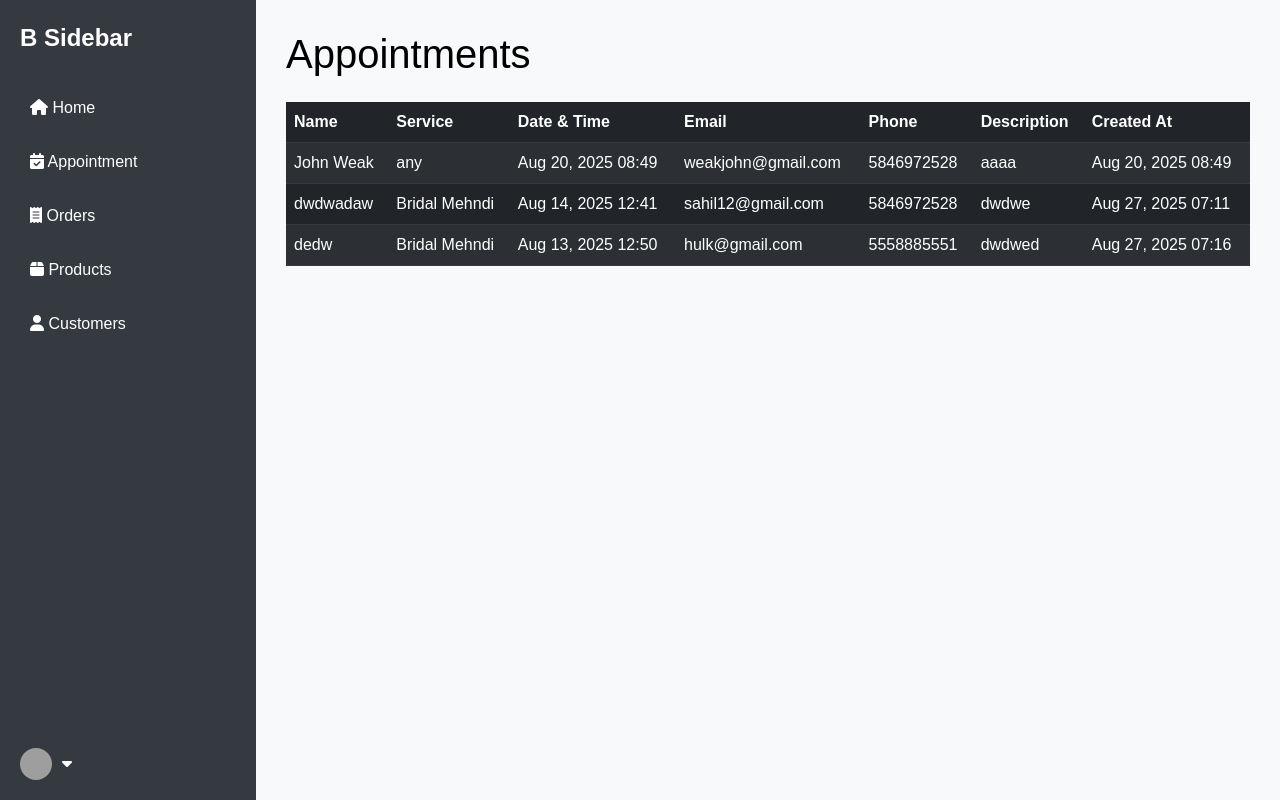
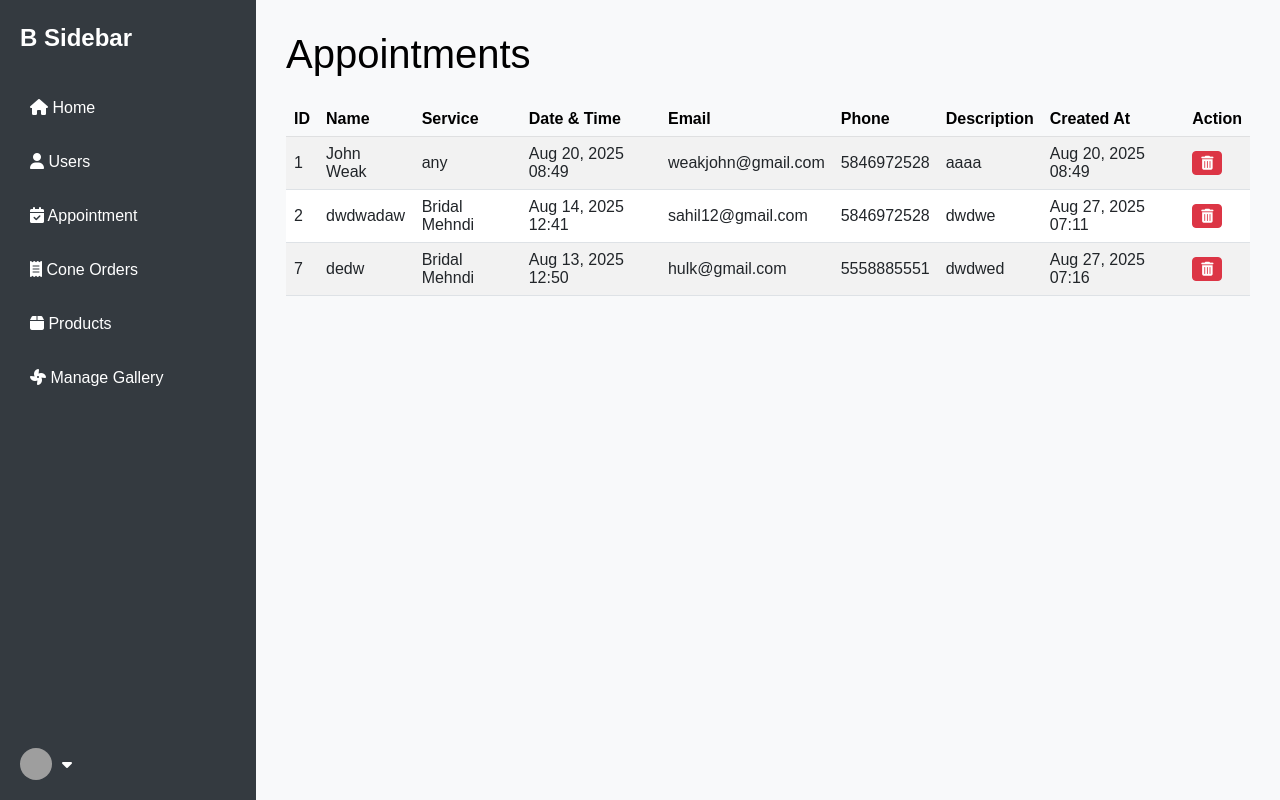
Before and after one commit to hey-akhil/collab_project, a Django app: page /Appointment_booking_list/ in a window 1280 px wide. Run offline with Django 5.2, Linux system fonts and the light colour scheme; data comes from the database, SQL or seed files in the repository; both versions use the stored data as it was after the commit; grey boxes are pictures that could not be loaded.

Commit message:
appoitment_book page updated

```diff
--- /dev/null
+++ b/ClientApp/static/css/admin_dashboard.css
@@ -0,0 +1,56 @@
+body {
+      margin: 0;
+      font-family: 'Poppins', sans-serif;
+      background-color: #f8f9fa;
+    }
+
+    .layout {
+      display: flex;
+      height: 100vh;
+    }
+
+    .sidebar {
+      width: 20%;
+      background-color: #343a40;
+      color: white;
+      display: flex;
+      flex-direction: column;
+      padding: 20px;
+    }
+
+    .sidebar .brand {
+      font-size: 24px;
+      font-weight: bold;
+      margin-bottom: 30px;
+    }
+
+    .sidebar nav a {
+      display: block;
+      color: white;
+      padding: 10px;
+      margin-bottom: 10px;
+      text-decoration: none;
+      border-radius: 4px;
+      transition: background 0.2s ease-in-out;
+    }
+
+    .sidebar nav a:hover, .sidebar nav a.active {
+      background-color: #495057;
+    }
+
+    .user-info {
+      margin-top: auto;
+      display: flex;
+      align-items: center;
+      gap: 10px;
+    }
+
+    .user-info img {
+      border-radius: 50%;
+    }
+
+    .main-content {
+      width: 80%;
+      padding: 30px;
+      overflow-y: auto;
+    }
--- a/ClientApp/templates/app/admin/Appointment_booking_list.html
+++ b/ClientApp/templates/app/admin/Appointment_booking_list.html
@@ -7,9 +7,10 @@
 <h1 class="mb-4 text-black">Appointments</h1>
 
 {% if bookings %}
-  <table class="table table-dark table-striped">
-    <thead>
+  <table class="table table-striped align-middle">
+    <thead class="table-light">
       <tr>
+        <th>ID</th>
         <th>Name</th>
         <th>Service</th>
         <th>Date & Time</th>
@@ -17,11 +18,13 @@
         <th>Phone</th>
         <th>Description</th>
         <th>Created At</th>
+        <th>Action</th>
       </tr>
     </thead>
     <tbody>
       {% for booking in bookings %}
         <tr>
+          <td>{{ booking.id }}</td>
           <td>{{ booking.name }}</td>
           <td>{{ booking.service }}</td>
           <td>{{ booking.datetime|date:"M d, Y H:i" }}</td>
@@ -29,6 +32,14 @@
           <td>{{ booking.phone }}</td>
           <td>{{ booking.description|default:"-" }}</td>
           <td>{{ booking.created_at|date:"M d, Y H:i" }}</td>
+          <td>
+            <form action="{% url 'delete_booking' booking.id %}" method="post" style="display:inline;">
+              {% csrf_token %}
+              <button type="submit" class="btn btn-sm btn-danger" onclick="return confirm('Delete this booking?');">
+                <i class="fas fa-trash-alt"></i>
+              </button>
+            </form>
+          </td>
         </tr>
       {% endfor %}
     </tbody>
--- a/ClientApp/templates/app/admin/admin.html
+++ b/ClientApp/templates/app/admin/admin.html
@@ -1,70 +1,11 @@
 {% load static %}
-<!DOCTYPE html>
 <html lang="en">
 <head>
   <meta charset="UTF-8">
   <title>{% block title %}Dashboard{% endblock %}</title>
   <link rel="stylesheet" href="https://cdnjs.cloudflare.com/ajax/libs/font-awesome/6.5.0/css/all.min.css">
   <link rel="stylesheet" href="https://cdn.jsdelivr.net/npm/bootstrap@5.3.0/dist/css/bootstrap.min.css">
-
-  <style>
-    body {
-      margin: 0;
-      font-family: 'Poppins', sans-serif;
-      background-color: #f8f9fa;
-    }
-
-    .layout {
-      display: flex;
-      height: 100vh;
-    }
-
-    .sidebar {
-      width: 20%;
-      background-color: #343a40;
-      color: white;
-      display: flex;
-      flex-direction: column;
-      padding: 20px;
-    }
-
-    .sidebar .brand {
-      font-size: 24px;
-      font-weight: bold;
-      margin-bottom: 30px;
-    }
-
-    .sidebar nav a {
-      display: block;
-      color: white;
-      padding: 10px;
-      margin-bottom: 10px;
-      text-decoration: none;
-      border-radius: 4px;
-      transition: background 0.2s ease-in-out;
-    }
-
-    .sidebar nav a:hover, .sidebar nav a.active {
-      background-color: #495057;
-    }
-
-    .user-info {
-      margin-top: auto;
-      display: flex;
-      align-items: center;
-      gap: 10px;
-    }
-
-    .user-info img {
-      border-radius: 50%;
-    }
-
-    .main-content {
-      width: 80%;
-      padding: 30px;
-      overflow-y: auto;
-    }
-  </style>
+  <link rel="stylesheet" href="{% static 'css/admin_dashboard.css' %}">
 </head>
 
 <body>
@@ -75,20 +16,23 @@
         <span class="logo">B</span> Sidebar
       </div>
       <nav>
-        <a href="{% url 'admin_dashboard' %}" class="{% if request.path == '/admin-page/' %}active{% endif %}">
+        <a href="{% url 'admin_dashboard' %}" class="{% if request.path == '/dashboard/' %}active{% endif %}">
           <i class="fas fa-home"></i> Home
+        </a>
+        <a href="#" class="{% if request.path == '/customers/' %}active{% endif %}">
+          <i class="fas fa-user"></i> Users
         </a>
         <a href="{% url 'Appointment_booking_list' %}" class="{% if request.path == '/appointments/' %}active{% endif %}">
           <i class="fas fa-calendar-check"></i> Appointment
         </a>
         <a href="#" class="{% if request.path == '/orders/' %}active{% endif %}">
-          <i class="fas fa-receipt"></i> Orders
+          <i class="fas fa-receipt"></i> Cone Orders
         </a>
         <a href="#" class="{% if request.path == '/products/' %}active{% endif %}">
           <i class="fas fa-box"></i> Products
         </a>
         <a href="#" class="{% if request.path == '/customers/' %}active{% endif %}">
-          <i class="fas fa-user"></i> Customers
+          <i class="fa-solid fa-fan"></i> Manage Gallery
         </a>
       </nav>
       <div class="user-info">
--- a/ClientApp/urls.py
+++ b/ClientApp/urls.py
@@ -16,5 +16,6 @@ urlpatterns = [
     path("order/", views.cone_order, name="order"),
     path("my-profile/", views.profile, name="profile"),
     path('dashboard/', views.admin_dashboard, name='admin_dashboard'),
-
+    path('appointments/', views.appointment_booking_list, name='Appointment_booking_list'),
+    path('appointments/delete/<int:booking_id>/', views.delete_booking, name='delete_booking'),
 ]
--- a/ClientApp/views.py
+++ b/ClientApp/views.py
@@ -2,6 +2,8 @@ from django.shortcuts import render, redirect
 from django.http import HttpResponse
 from django.http import HttpResponse
 from django.shortcuts import render
+from django.urls import reverse
+
 from .models import Booking
 from .forms import RegisterForm, LoginForm
 from .models import Booking,Review
@@ -99,3 +101,14 @@ from django.shortcuts import render
 
 def admin_dashboard(request):
     return render(request, 'app/admin/admin_dashboard.html')
+
+from django.shortcuts import get_object_or_404, redirect
+
+def appointment_booking_list(request):
+    bookings = Booking.objects.all().order_by('-created_at')
+    return render(request, 'app/admin/Appointment_booking_list.html', {'bookings': bookings})
+
+def delete_booking(request, booking_id):
+    booking = get_object_or_404(Booking, id=booking_id)
+    booking.delete()
+    return redirect(reverse('Appointment_booking_list'))
```
Also changed, not shown: db.sqlite3.
